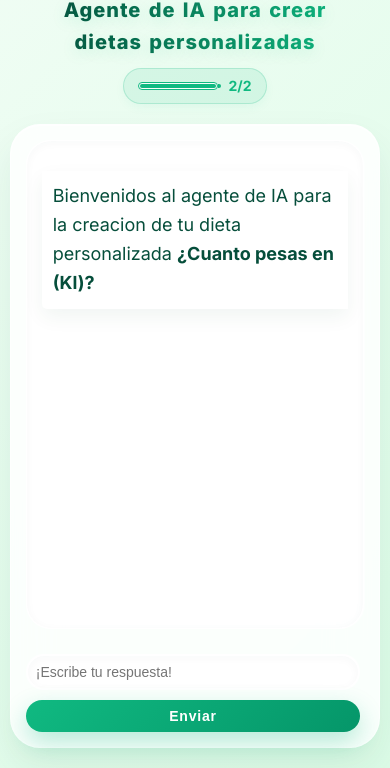
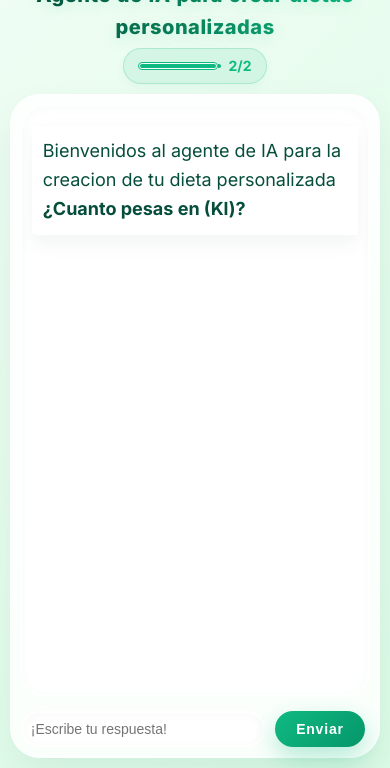
Before and after one commit to JesusBustos12/Assistant-de-nutrici-n-, a website with bundled scripts: page public/index.html in a window 390 px wide. Shown: the part 76-844 px from the top of the page. Built offline with nearby package versions, Linux system fonts and the light colour scheme; files whose address does not match are found by name.

Commit message:
Corrige el layout en versión móvil para evitar que los elementos se oculten

```diff
--- a/public/Assets/CSS/styles.css
+++ b/public/Assets/CSS/styles.css
@@ -479,22 +479,24 @@
 @media (max-width: 768px) {
     .layout {
         width: 100%;
+        height: 100dvh;
     }
 
     .layout__header {
         flex-direction: column;
         text-align: center;
+        padding: 1rem;
     }
 
     .header__img {
         margin-right: 0;
-        margin-bottom: 1rem;
+        margin-bottom: 0.5rem;
     }
 
     .header__title {
-        font-size: 3rem;
-        word-spacing: 0.2rem;
-        letter-spacing: 0.1rem;
+        font-size: 2.4rem;
+        word-spacing: 0.1rem;
+        letter-spacing: 0.05rem;
     }
 
     .header__info {
@@ -502,28 +504,42 @@
     }
 
     .header__limit-container {
-        margin-top: 1rem;
+        margin-top: 0.5rem;
     }
 
     .layout__chat {
         width: 95%;
-        padding: 1.5rem;
+        padding: 1rem;
+        margin-bottom: 1rem;
     }
 
     .chat__messages {
-        padding: 1.5rem;
+        padding: 1rem;
+        margin-bottom: 1.5rem;
     }
 
     .chat__message {
-        max-width: 90%;
+        max-width: 95%;
     }
 
     .chat__message--user, .chat__message--bot {
-        margin-top: 1.5rem;
+        margin-top: 1rem;
         padding: 1rem;
     }
 
-    #inputText, #inputBtn {
+    .chat__inputs {
+        flex-direction: row;
+        gap: 1rem;
+    }
+
+    #inputText {
+        flex: 3;
+        font-size: 1.4rem;
+        padding: 1rem;
+    }
+
+    #inputBtn {
+        flex: 1;
         font-size: 1.4rem;
         padding: 1rem;
     }
```
